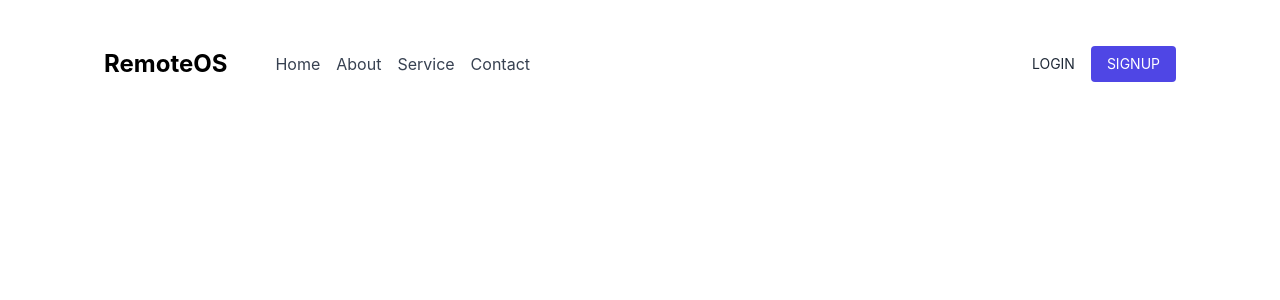
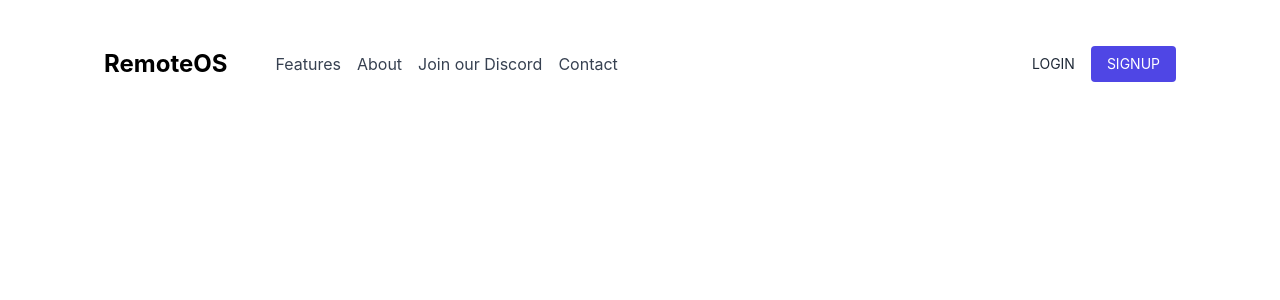
Before and after one commit to DoctorSte/remoteOS, a Next.js app: page /components/Header in a window 1280 px wide. Shown: the top 300 px of the page. Built offline with nearby package versions, Linux system fonts and the light colour scheme.

Commit message:
header changes

```diff
--- a/pages/components/Header.js
+++ b/pages/components/Header.js
@@ -11,13 +11,13 @@ export default function Navbar() {
             </h1>
             <div className="hidden md:flex justify-around space-x-4">
               <a href="#" className="hover:text-indigo-600 text-gray-700">
-                Home
+                Features
               </a>
               <a href="#" className="hover:text-indigo-600 text-gray-700">
                 About
               </a>
               <a href="#" className="hover:text-indigo-600 text-gray-700">
-                Service
+                Join our Discord
               </a>
               <a href="#" className="hover:text-indigo-600 text-gray-700">
                 Contact
```
